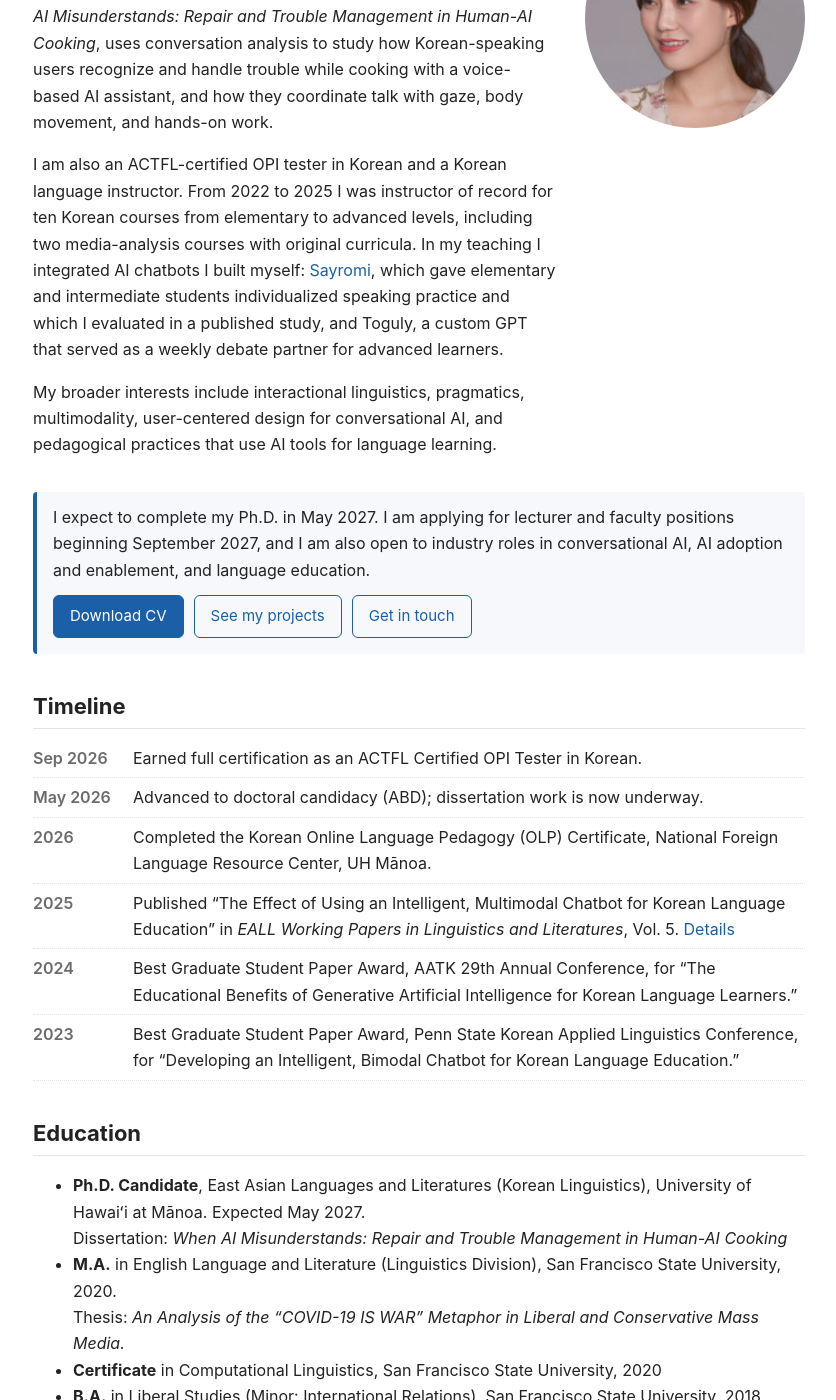
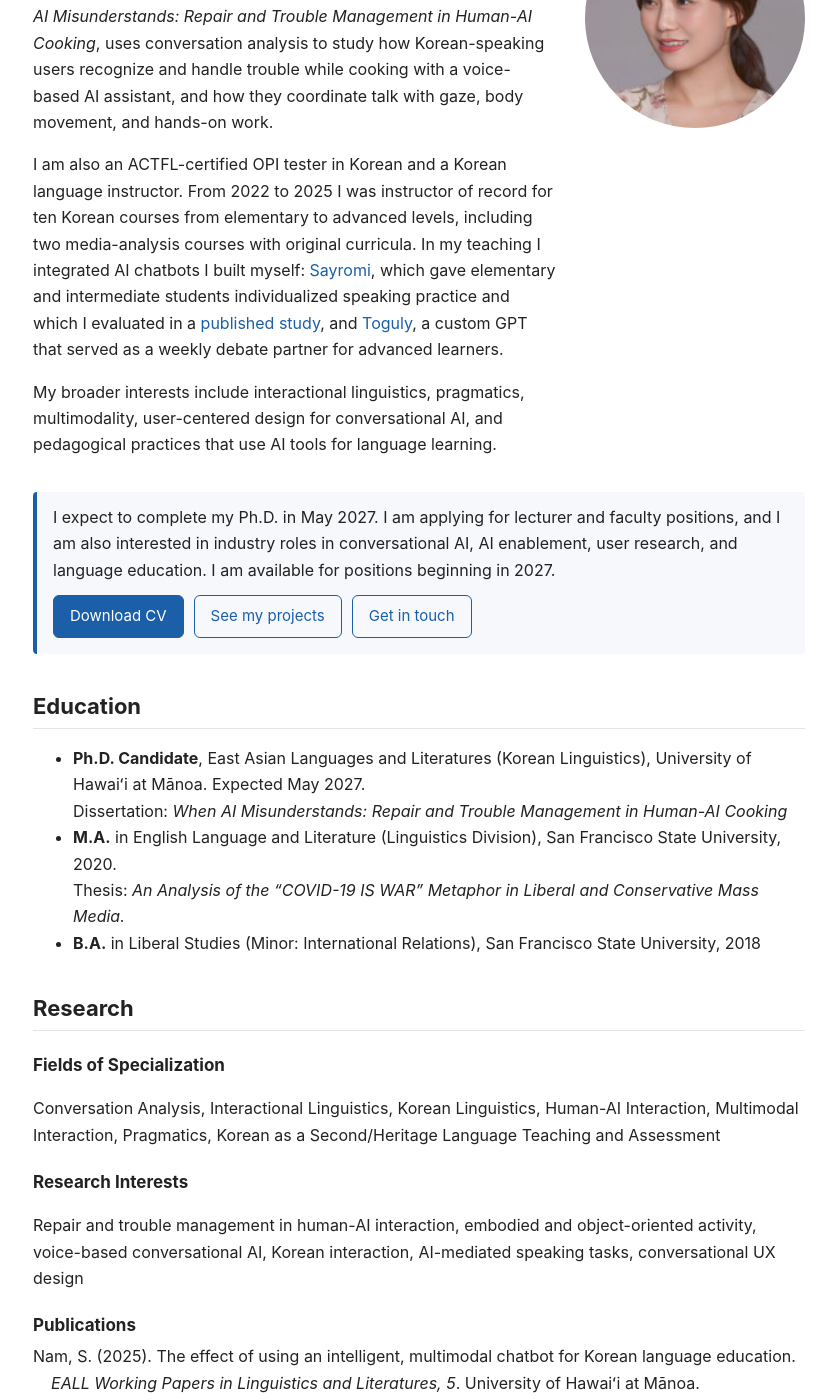
Before and after one commit to thecrystalnam/thecrystalnam.github.io, a Jekyll site: the page built from docs/index.html, in a window 1280 px wide and 1400 px high, scrolled down 234 px. Shown: the whole window, without its empty margins (221-1057 px from the left). Built offline with Jekyll 4.4.1, drawn with Linux system fonts in a browser that asks for light colours; some of the changed text lies outside the part shown.

Commit message:
Restructure Home, expand Research and Teaching, update CV
- Home: new availability text (positions beginning in 2027); replace
  Timeline with Research, Teaching, Awards and Funding (moved from
  Research), and Certifications sections; add OpenAI Academy credentials
- Research: add Dissertation section; Fields and Interests stay on Home
- Teaching: add intro and Course materials (Sayromi, Toguly); limit the
  list to teaching certifications
- Contact: add "Based in the San Francisco Bay Area"
- Nav: move Projects after Teaching
- CV: new Sujung_Nam_CV.pdf (adds OpenAI Academy credentials)

```diff
--- a/docs/_config.yml
+++ b/docs/_config.yml
@@ -20,10 +20,10 @@ nav:
     url: /
   - title: Research
     url: /research/
+  - title: Teaching
+    url: /teaching/
   - title: Projects
     url: /projects/
-  - title: Teaching
-    url: /teaching/
   - title: CV
     url: /assets/Sujung_Nam_CV.pdf
   - title: Contact
--- a/docs/contact.html
+++ b/docs/contact.html
@@ -1,11 +1,12 @@
 ---
 layout: default
 title: Contact
-description: "Contact Sujung Nam, Ph.D. candidate in Korean Linguistics at the University of Hawaiʻi at Mānoa. CV, LinkedIn, and GitHub links."
+description: "Contact Sujung Nam, Ph.D. candidate in Korean Linguistics at the University of Hawaiʻi at Mānoa, based in the San Francisco Bay Area. CV, LinkedIn, and GitHub links."
 permalink: /contact/
 ---
 
 <h1>Contact</h1>
 <p>Sujung Nam<br>Ph.D. Candidate, Korean Linguistics<br>Department of East Asian Languages &amp; Literatures<br>University of Hawaiʻi at Mānoa</p>
+<p>Based in the San Francisco Bay Area</p>
 <p>Email: {% include email.html %}</p>
 <p class="btns"><a class="primary" href="/assets/Sujung_Nam_CV.pdf">Download CV (PDF)</a><a href="https://www.linkedin.com/in/sujung-nam-5b1529b4">LinkedIn</a><a href="https://github.com/thecrystalnam">GitHub</a></p>
--- a/docs/index.html
+++ b/docs/index.html
@@ -7,28 +7,49 @@ permalink: /
 <h2 style="margin-top:0">About me</h2>
 <div class="about"><div class="text">
 <p>I am a Ph.D. Candidate in Korean Linguistics in the Department of East Asian Languages and Literatures at the University of Hawaiʻi at Mānoa. I advanced to candidacy in May 2026. My dissertation, <em>When AI Misunderstands: Repair and Trouble Management in Human-AI Cooking</em>, uses conversation analysis to study how Korean-speaking users recognize and handle trouble while cooking with a voice-based AI assistant, and how they coordinate talk with gaze, body movement, and hands-on work.</p>
-<p>I am also an ACTFL-certified OPI tester in Korean and a Korean language instructor. From 2022 to 2025 I was instructor of record for ten Korean courses from elementary to advanced levels, including two media-analysis courses with original curricula. In my teaching I integrated AI chatbots I built myself: <a href="/projects/">Sayromi</a>, which gave elementary and intermediate students individualized speaking practice and which I evaluated in a published study, and Toguly, a custom GPT that served as a weekly debate partner for advanced learners.</p>
+<p>I am also an ACTFL-certified OPI tester in Korean and a Korean language instructor. From 2022 to 2025 I was instructor of record for ten Korean courses from elementary to advanced levels, including two media-analysis courses with original curricula. In my teaching I integrated AI chatbots I built myself: <a href="/projects/">Sayromi</a>, which gave elementary and intermediate students individualized speaking practice and which I evaluated in a <a href="/research/">published study</a>, and <a href="/teaching/#materials">Toguly</a>, a custom GPT that served as a weekly debate partner for advanced learners.</p>
 <p>My broader interests include interactional linguistics, pragmatics, multimodality, user-centered design for conversational AI, and pedagogical practices that use AI tools for language learning.</p>
 </div><div><img src="/assets/img/profile.jpg" alt="Sujung Nam profile photo" width="220" height="220"></div></div>
-<div class="avail">I expect to complete my Ph.D. in May 2027. I am applying for lecturer and faculty positions beginning September 2027, and I am also open to industry roles in conversational AI, AI adoption and enablement, and language education.
+<div class="avail">I expect to complete my Ph.D. in May 2027. I am applying for lecturer and faculty positions, and I am also interested in industry roles in conversational AI, AI enablement, user research, and language education. I am available for positions beginning in 2027.
 <div class="btns" style="margin-top:8px"><a class="primary" href="/assets/Sujung_Nam_CV.pdf">Download CV</a><a href="/projects/">See my projects</a><a href="/contact/">Get in touch</a></div></div>
-<h2>Timeline</h2>
-<ul class="news">
-<li><span class="d">Sep 2026</span><span>Earned full certification as an ACTFL Certified OPI Tester in Korean.</span></li>
-<li><span class="d">May 2026</span><span>Advanced to doctoral candidacy (ABD); dissertation work is now underway.</span></li>
-<li><span class="d">2026</span><span>Completed the Korean Online Language Pedagogy (OLP) Certificate, National Foreign Language Resource Center, UH Mānoa.</span></li>
-<li><span class="d">2025</span><span>Published “The Effect of Using an Intelligent, Multimodal Chatbot for Korean Language Education” in <em>EALL Working Papers in Linguistics and Literatures</em>, Vol. 5. <a href="/research/">Details</a></span></li>
-<li><span class="d">2024</span><span>Best Graduate Student Paper Award, AATK 29th Annual Conference, for “The Educational Benefits of Generative Artificial Intelligence for Korean Language Learners.”</span></li>
-<li><span class="d">2023</span><span>Best Graduate Student Paper Award, Penn State Korean Applied Linguistics Conference, for “Developing an Intelligent, Bimodal Chatbot for Korean Language Education.”</span></li>
-</ul>
 <h2>Education</h2>
 <ul>
 <li><strong>Ph.D. Candidate</strong>, East Asian Languages and Literatures (Korean Linguistics), University of Hawaiʻi at Mānoa. Expected May 2027.<br>Dissertation: <em>When AI Misunderstands: Repair and Trouble Management in Human-AI Cooking</em></li>
 <li><strong>M.A.</strong> in English Language and Literature (Linguistics Division), San Francisco State University, 2020.<br>Thesis: <em>An Analysis of the “COVID-19 IS WAR” Metaphor in Liberal and Conservative Mass Media.</em></li>
-<li><strong>Certificate</strong> in Computational Linguistics, San Francisco State University, 2020</li>
 <li><strong>B.A.</strong> in Liberal Studies (Minor: International Relations), San Francisco State University, 2018</li>
 </ul>
-<h2>Fields of Specialization</h2>
+<h2>Research</h2>
+<h3>Fields of Specialization</h3>
 <p>Conversation Analysis, Interactional Linguistics, Korean Linguistics, Human-AI Interaction, Multimodal Interaction, Pragmatics, Korean as a Second/Heritage Language Teaching and Assessment</p>
-<h2>Research Interests</h2>
+<h3>Research Interests</h3>
 <p>Repair and trouble management in human-AI interaction, embodied and object-oriented activity, voice-based conversational AI, Korean interaction, AI-mediated speaking tasks, conversational UX design</p>
+<h3>Publications</h3>
+<p class="pub">Nam, S. (2025). The effect of using an intelligent, multimodal chatbot for Korean language education. <em>EALL Working Papers in Linguistics and Literatures, 5</em>. University of Hawaiʻi at Mānoa. <a href="https://hdl.handle.net/10125/110585">https://hdl.handle.net/10125/110585</a></p>
+<p><a href="/research/">More about my research</a></p>
+<h2>Teaching</h2>
+<div class="entry">
+<div class="entry-head"><h3>Graduate Instructor of Record</h3><span class="d">2022-2025</span></div>
+<p class="where">Korean Language Program, UH Mānoa</p>
+<p>Ten Korean courses, elementary to advanced, for heritage and non-heritage learners.</p>
+</div>
+<div class="entry">
+<div class="entry-head"><h3>Teaching Assistant</h3><span class="d">Spring 2020</span></div>
+<p class="where">Introduction to Linguistics, San Francisco State University</p>
+</div>
+<p><a href="/teaching/">More about my teaching</a></p>
+<h2>Awards and Funding</h2>
+<ul class="news wide">
+<li><span class="d">Spring 2026</span><span>Achievement Scholarship, Department of East Asian Languages and Literatures, UH Mānoa</span></li>
+<li><span class="d">2024</span><span>Best Graduate Student Paper Award, AATK 29th Annual Conference, for “The Educational Benefits of Generative Artificial Intelligence for Korean Language Learners.”</span></li>
+<li><span class="d">2023</span><span>Best Graduate Student Paper Award, Penn State Korean Applied Linguistics Conference, for “Developing an Intelligent, Bimodal Chatbot for Korean Language Education.”</span></li>
+<li><span class="d">2019</span><span>TESOL Travel Grant, San Francisco State University</span></li>
+</ul>
+<h2>Certifications</h2>
+<ul class="news wide">
+<li><span class="d">2026</span><span><a href="https://oaiacademy.credential.net/42667af1-a459-4496-acc0-523c465d98b7" target="_blank" rel="noopener noreferrer">AI Leadership</a>, OpenAI Academy</span></li>
+<li><span class="d">2026</span><span><a href="https://oaiacademy.credential.net/e566544a-58a9-4248-8f6f-a2e17f24dfb9" target="_blank" rel="noopener noreferrer">Apply AI at Work Pathway Completion</a> (AI Foundations, Applied AI Foundations, Agents and Workflows), OpenAI Academy</span></li>
+<li><span class="d">2026</span><span>Korean Online Language Pedagogy (OLP) Certificate, National Foreign Language Resource Center, UH Mānoa</span></li>
+<li><span class="d">2026-2030</span><span>ACTFL Certified OPI Tester in Korean, full certification</span></li>
+<li><span class="d">2023</span><span>ACTFL In-Person OPI Assessment Workshop, 28 hours, UH Mānoa</span></li>
+<li><span class="d">2020</span><span>Certificate in Computational Linguistics, San Francisco State University</span></li>
+</ul>
--- a/docs/research.html
+++ b/docs/research.html
@@ -17,10 +20,3 @@ permalink: /research/
 <li><span class="d">2023</span><span>Developing an Intelligent, Bimodal Chatbot for Korean Language Education.<br><span class="sub">Penn State Korean Applied Linguistics Conference.</span></span></li>
 <li><span class="d">2020</span><span>An Analysis of the “COVID-19 IS WAR” Metaphor in Liberal and Conservative Mass Media.<br><span class="sub">M.A. English Graduate Student Virtual Conference, San Francisco State University.</span></span></li>
 </ul>
-<h2>Awards and Funding</h2>
-<ul class="news wide">
-<li><span class="d">Spring 2026</span><span>Achievement Scholarship, Department of East Asian Languages and Literatures, UH Mānoa</span></li>
-<li><span class="d">2024</span><span>Best Graduate Student Paper Award, AATK 29th Annual Conference</span></li>
-<li><span class="d">2023</span><span>Best Graduate Student Paper Award, Penn State Korean Applied Linguistics Conference</span></li>
-<li><span class="d">2019</span><span>TESOL Travel Grant, San Francisco State University</span></li>
-</ul>
--- a/docs/teaching.html
+++ b/docs/teaching.html
@@ -1,11 +1,12 @@
 ---
 layout: default
 title: Teaching
-description: "Teaching experience of Sujung Nam: instructor of record for ten Korean language courses at UH Mānoa and ACTFL-certified OPI tester in Korean."
+description: "Teaching of Sujung Nam: instructor of record for ten Korean language courses at UH Mānoa, AI chatbots built for her courses, and ACTFL OPI tester certification."
 permalink: /teaching/
 ---
 
 <h1>Teaching</h1>
+<p>I have taught Korean from elementary to advanced levels, for heritage and non-heritage learners, and I am an ACTFL-certified OPI tester in Korean.</p>
 <h2>Experience</h2>
 <div class="entry">
 <div class="entry-head"><h3>Graduate Instructor of Record</h3><span class="d">2022-2025</span></div>
@@ -23,10 +24,14 @@ permalink: /teaching/
 <div class="entry-head"><h3>Teaching Assistant</h3><span class="d">Spring 2020</span></div>
 <p class="where">Introduction to Linguistics, San Francisco State University</p>
 </div>
-<h2>Certifications and training</h2>
+<h2 id="materials">Course materials</h2>
+<ul>
+<li><strong><a href="/projects/">Sayromi</a></strong>: a Dialogflow-based conversational chatbot I designed and integrated into elementary and intermediate courses for individualized speaking practice. I evaluated its classroom use in a <a href="/research/">published study</a>.</li>
+<li><strong>Toguly</strong>: a custom GPT I developed and used as a weekly AI debate partner for advanced learners in KOR 422 (Spring 2024). The study received the AATK 2024 Best Graduate Student Paper Award.</li>
+</ul>
+<h2>Teaching certifications and training</h2>
 <ul class="news wide">
+<li><span class="d">2026</span><span>Korean Online Language Pedagogy (OLP) Certificate, National Foreign Language Resource Center, UH Mānoa</span></li>
 <li><span class="d">2026-2030</span><span>ACTFL Certified OPI Tester in Korean, full certification</span></li>
-<li><span class="d">2026</span><span>Korean Online Language Pedagogy (OLP) Certificate, National Foreign Language Resource Center, UH Mānoa</span></li>
 <li><span class="d">2023</span><span>ACTFL In-Person OPI Assessment Workshop, 28 hours, UH Mānoa</span></li>
-<li><span class="d">2020</span><span>Certificate in Computational Linguistics, San Francisco State University</span></li>
 </ul>
```
Also changed, not shown: other parts of docs/research.html (+5 -2 lines), 1 other file.
